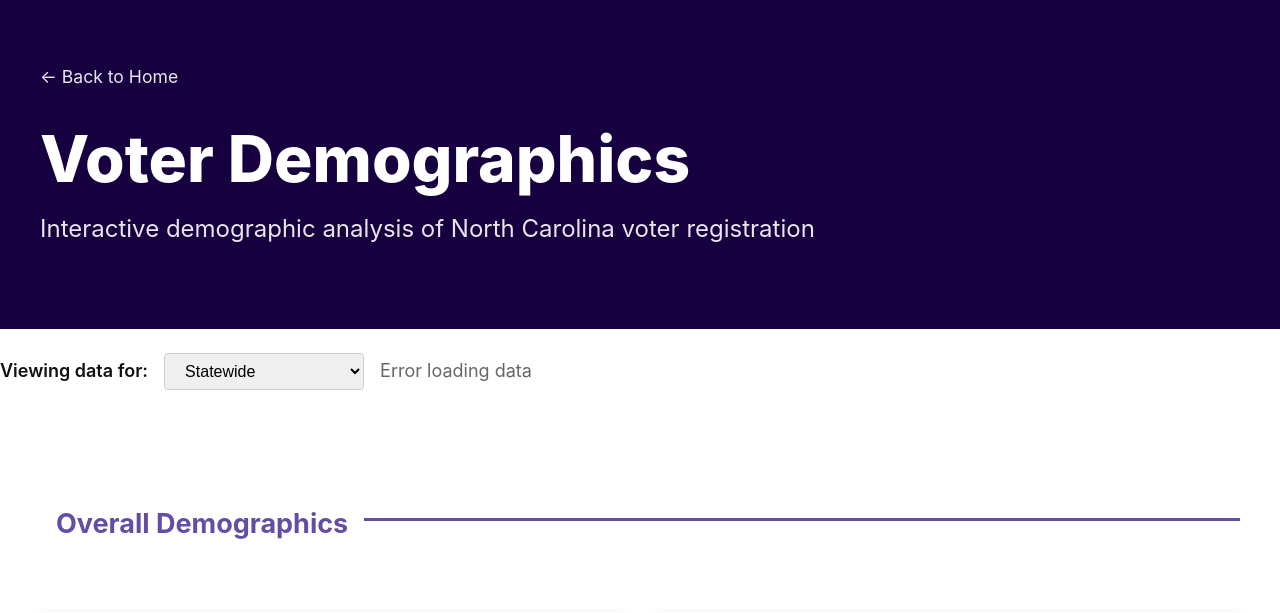
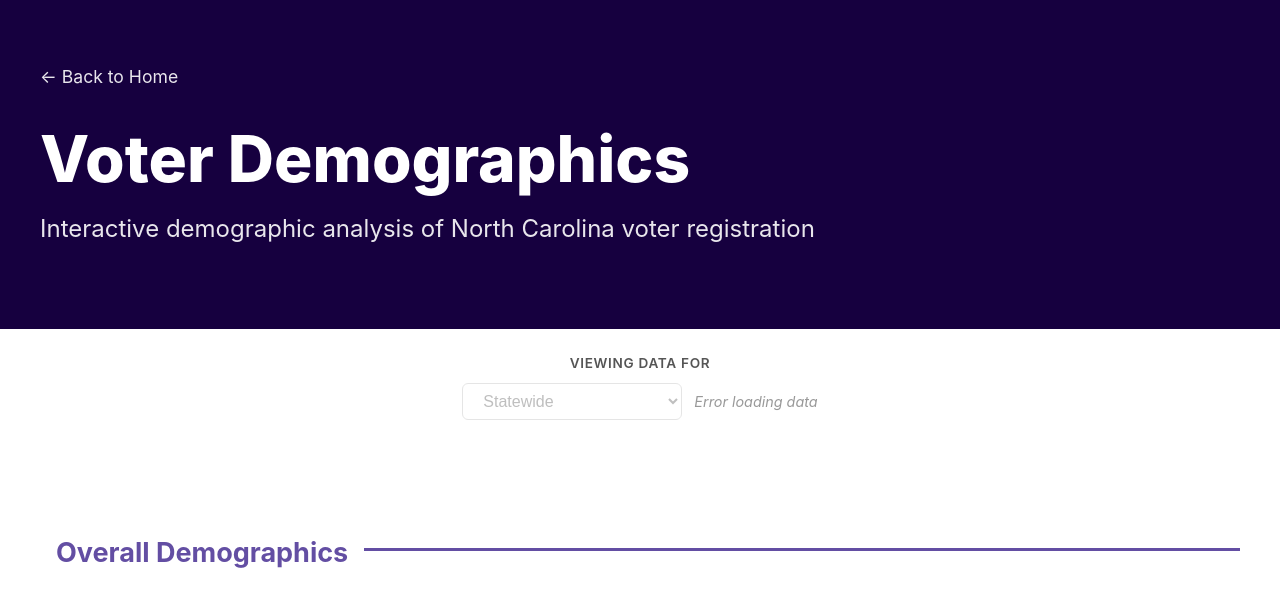
Before and after one commit to Jakk2001/NCVotes, a Flask app: page /party in a window 1280 px wide. Shown: the part 83-696 px from the top of the page. Run offline with Flask 3, Linux system fonts and the light colour scheme; some libraries are stand-ins or nearby versions.

Commit message:
Updating dropdown

```diff
--- a/src/frontend/templates/party.html
+++ b/src/frontend/templates/party.html
@@ -92,12 +92,14 @@
     <main>
         <!-- County selector — add after page header, before first section-divider -->
         <div class="container" style="padding: 1.5rem 0 0;">
-            <div style="display:flex; align-items:center; gap:1rem;">
-                <label for="county-select" style="font-weight:600;">Viewing data for:</label>
-                <select id="county-select" style="padding:0.5rem 1rem; font-size:1rem; border-radius:4px; border:1px solid #ccc; min-width:200px;">
-                    <option value="">Statewide</option>
-                </select>
-                <span id="loading-indicator" style="display:none; color:#666;">Loading...</span>
+            <div style="display:flex; flex-direction:column; align-items:center; gap:0.5rem;">
+                <label for="county-select" style="font-weight:600; font-size:0.85rem; text-transform:uppercase; letter-spacing:0.05em; color:#555;">Viewing data for</label>
+                <div style="display:flex; align-items:center; gap:0.75rem;">
+                    <select id="county-select" style="padding:0.5rem 2rem 0.5rem 1rem; font-size:1rem; border-radius:6px; border:1px solid #ccc; min-width:220px; background:#fff; cursor:pointer; appearance:auto;">
+                        <option value="">Statewide</option>
+                    </select>
+                    <span id="loading-indicator" style="display:none; color:#999; font-size:0.9rem; font-style:italic;">Loading...</span>
+                </div>
             </div>
         </div>
         <section class="detail-section">
@@ -245,9 +247,14 @@
             });
         }
 
+        // NEW
         async function loadCharts(county = null) {
             const indicator = document.getElementById('loading-indicator');
+            const select = document.getElementById('county-select');
             indicator.style.display = 'inline';
+            select.disabled = true;
+            select.style.opacity = '0.5';
+            select.style.cursor = 'not-allowed';
             const url = county ? `/api/demographics?county=${encodeURIComponent(county)}` : '/api/demographics';
             try {
                 const res = await fetch(url);
@@ -271,6 +278,9 @@
             }
             indicator.style.display = 'none';
             indicator.textContent = 'Loading...';
+            select.disabled = false;
+            select.style.opacity = '1';
+            select.style.cursor = 'pointer';
         }
 
         document.getElementById('county-select').addEventListener('change', function() {
```
